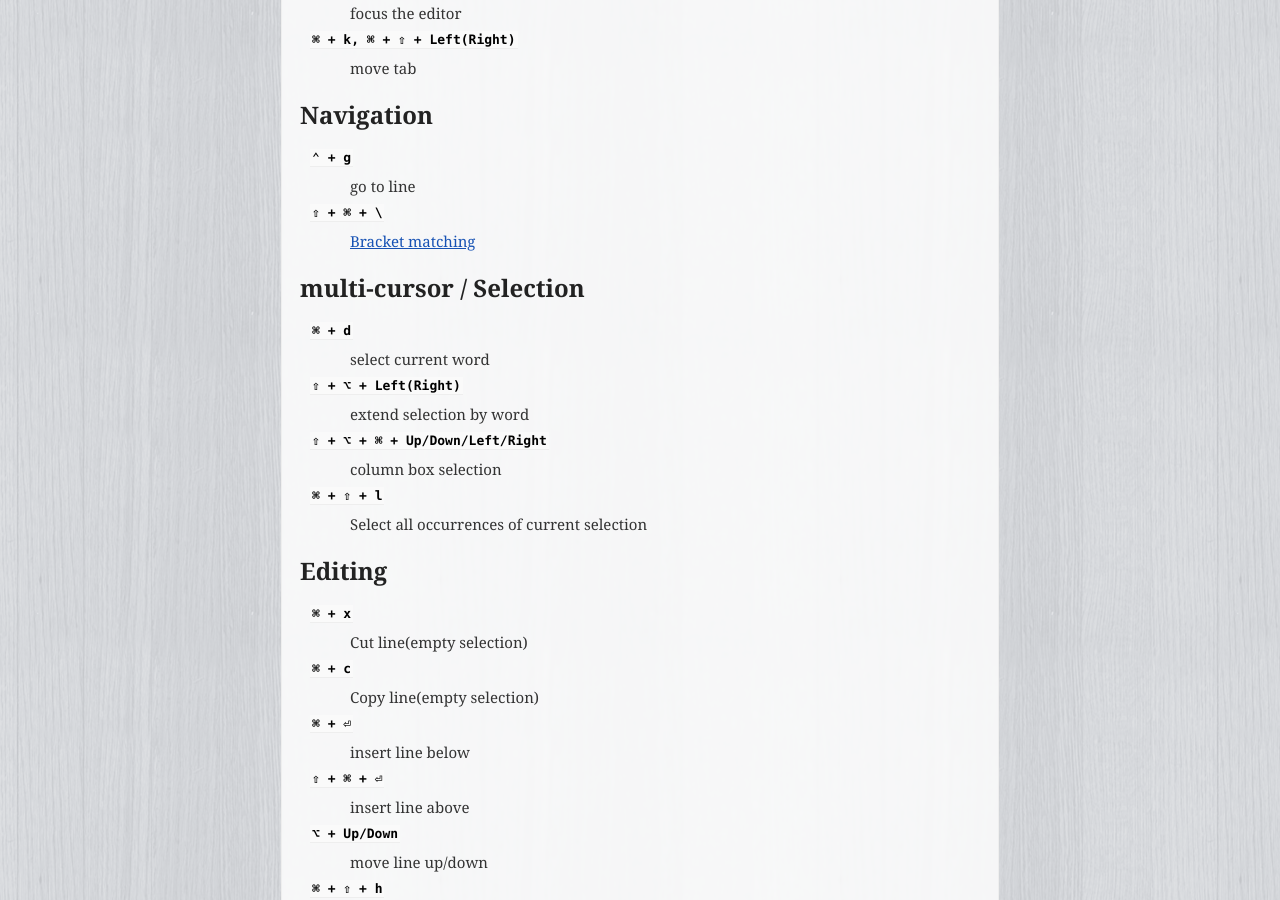
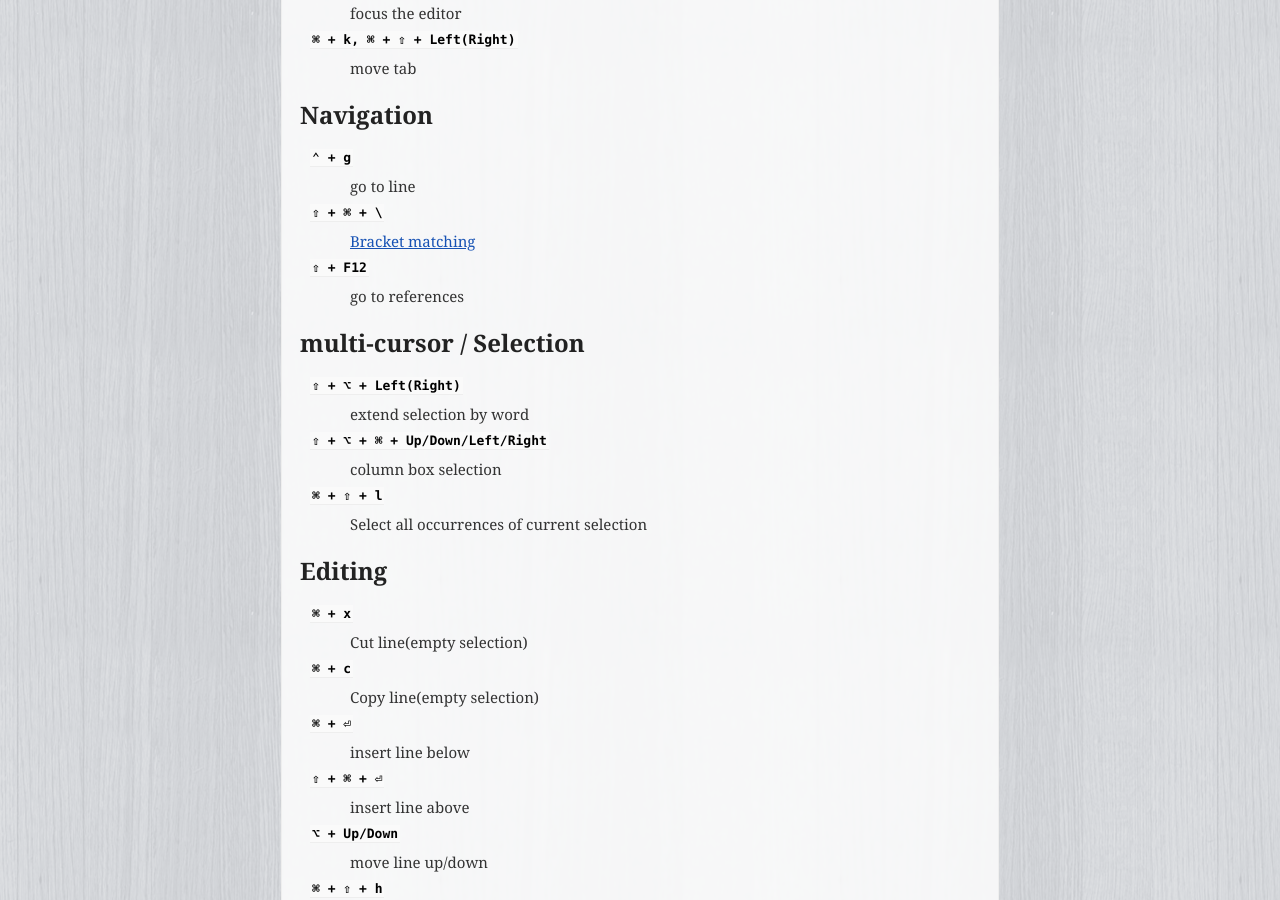
Before and after one commit to uraitakahito/shortcuts, a Sphinx documentation site: the page built from source/vscode.rst, in a window 1280 px wide and 900 px high, scrolled down 365 px. Built offline with Sphinx 7.4.7, drawn with Linux system fonts in a browser that asks for light colours.

Commit message:
Add shortcut for "go to references" in Navigation section and comment out "select current word" shortcut

```diff
--- a/source/vscode.rst
+++ b/source/vscode.rst
@@ -26,11 +26,14 @@ Navigation
 ``⇧ + ⌘ + \``
    `Bracket matching <https://code.visualstudio.com/docs/editor/editingevolved#_bracket-matching>`_
 
+``⇧ + F12``
+   go to references
+
 multi-cursor / Selection
 =========================
 
-``⌘ + d``
-   select current word
+.. ``⌘ + d``
+..    select current word
 
 ``⇧ + ⌥ + Left(Right)``
    extend selection by word
```
